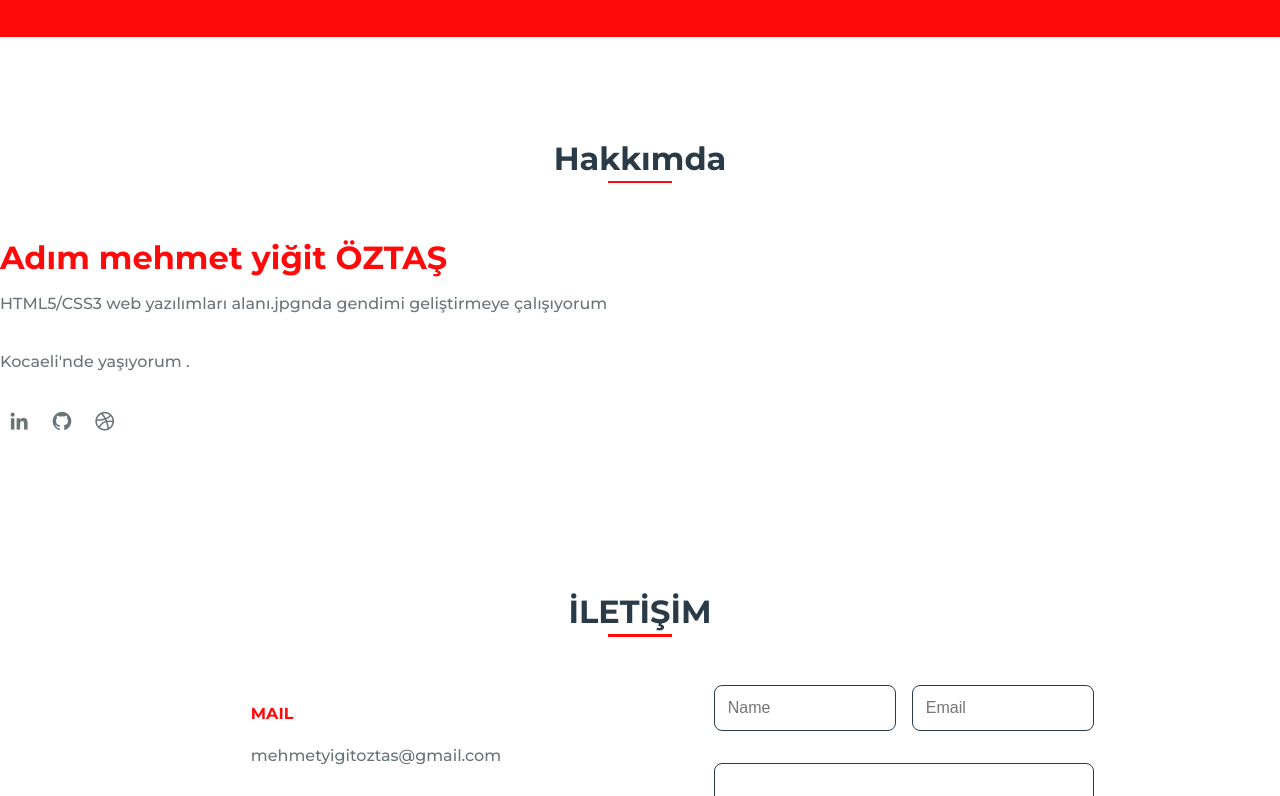
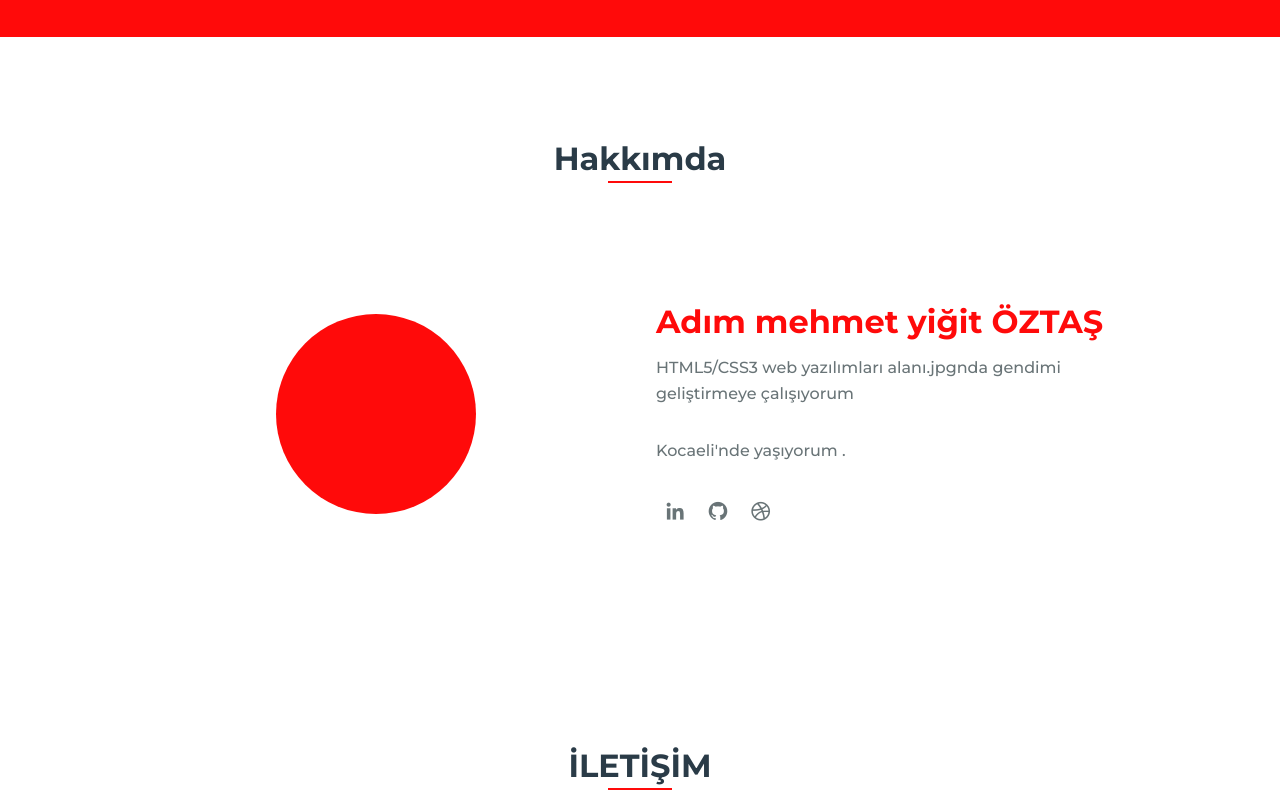
Before and after one commit to yigitcim/denemesite, a plain HTML site: page index.html in a window 1280 px wide. Shown: the part 629-1425 px from the top of the page. Drawn offline with nearby package versions, Linux system fonts and the light colour scheme; files whose address does not match are found by name.

Commit message:
Update index.html

```diff
--- a/index.html
+++ b/index.html
@@ -3,13 +3,10 @@
 <head>
     <meta charset="UTF-8">
     <meta name="viewport" content="width=device-width, initial-scale=1.0">
-
     <!-- ===== CSS ===== -->
     <<link href="style.css" rel="stylesheet" type="text/css" />
-
     <!-- ===== BOX ICONS ===== -->
     <link href='https://cdn.jsdelivr.net/npm/boxicons@2.0.5/css/boxicons.min.css' rel='stylesheet'>
-
     <title></title>
 </head>
 <body>
@@ -19,7 +16,6 @@
             <div>
                 <a href="#" class="nav__logo">kategoriler =></a>
             </div>
-
             <div class="nav__menu" id="nav-menu">
                 <ul class="nav__list">
                     <li class="nav__item"><a href="#home" class="nav__link active">ANA SAYFA</a></li>
@@ -29,32 +25,30 @@
                 </ul>
             </div>
 
-
         </nav>
     </header>
-
     <main class="l-main">
         <!--===== HOME =====-->
         <section class="home" id="home">
             <div class="home__container bd-grid">
                 <h1 class="home__title"><span>HOŞ</span><br>GELDİNİZ.</h1>
-
                 <div class="home__scroll">
                     <a href="#about" class="home__scroll-link"><i class='bx bx-up-arrow-alt' ></i>AŞŞAĞI KAYDIR</a>
                 </div>
-
             </div>
         </section>
 
         <!--===== ABOUT =====-->
         <section class="about section" id="about">
             <h2 class="section-title">Hakkımda</h2>
+            <div class="about__container bd-grid">
+                <div class="about__img">
 
-
+                </div>
+                <div>
                     <h2 class="about__subtitle">Adım mehmet yiğit ÖZTAŞ</h2>
                     <span class="about__profession">HTML5/CSS3 web yazılımları alanı.jpgnda gendimi geliştirmeye çalışıyorum</span>
                     <p class="about__text">Kocaeli'nde yaşıyorum .</p>
-
                     <div class="about__social">
                         <a href="https://www.youtube.com" class="about__social-icon"><i class='bx bxl-linkedin' ></i></a>
                         <a href="#" class="about__social-icon"><i class='bx bxl-github' ></i></a>
@@ -64,39 +58,33 @@
             </div>
         </section>
 
+        <script src="main.js"></script
 
 
 
         <!--===== CONTACT =====-->
         <section class="contact section" id="contact">
             <h2 class="section-title">İLETİŞİM</h2>
-
             <div class="contact__container bd-grid">
                 <div class="contact__info">
                     <h3 class="contact__subtitle">MAIL</h3>
                     <span class="contact__text">mehmetyigitoztas@gmail.com</span>
-
                     <h3 class="contact__subtitle">TELEFON NUMARAM</h3>
                     <span class="contact__text">(90+)539 366 0311</span>
-
                     <h3 class="contact__subtitle"></h3>
                     <span class="contact__text"></span>
                 </div>
-
                 <form action="" class="contact__form">
                     <div class="contact__inputs">
                         <input type="text" placeholder="Name" class="contact__input">
                         <input type="mail" placeholder="Email" class="contact__input">
                     </div>
-
                     <textarea name="" id="" cols="0" rows="10" class="contact__input"></textarea>
-
                     <input type="submit" value="GÖNDER" class="contact__button">
                 </form>
             </div>
         </section>
     </main>
-
     <!--===== FOOTER =====-->
     <footer class="footer section">
         <div class="footer__container bd-grid">
@@ -104,7 +92,6 @@
                 <h2 class="footer__title"></h2>
                 <p class="footer__text"></p>
             </div>
-
             <div class="footer__data">
                 <h2 class="footer__title">Sayfalar</h2>
                 <ul>
@@ -120,14 +107,10 @@
                 <a href="https://www.instagram.com/yigit.oztasss/" class="footer__social"><i class='bx bxl-instagram' ></i></a>
                 <a href="#" class="footer__social"><i class='bx bxl-twitter' ></i></a>
             </div>
-
-
         </div>
     </footer>
-
     <!--===== SCROLL REVEAL =====-->
     <script src="https://unpkg.com/scrollreveal"></script>
-
     <!--===== MAIN JS =====-->
     <script src="assets/js/main.js"></script>
 </body>
```
